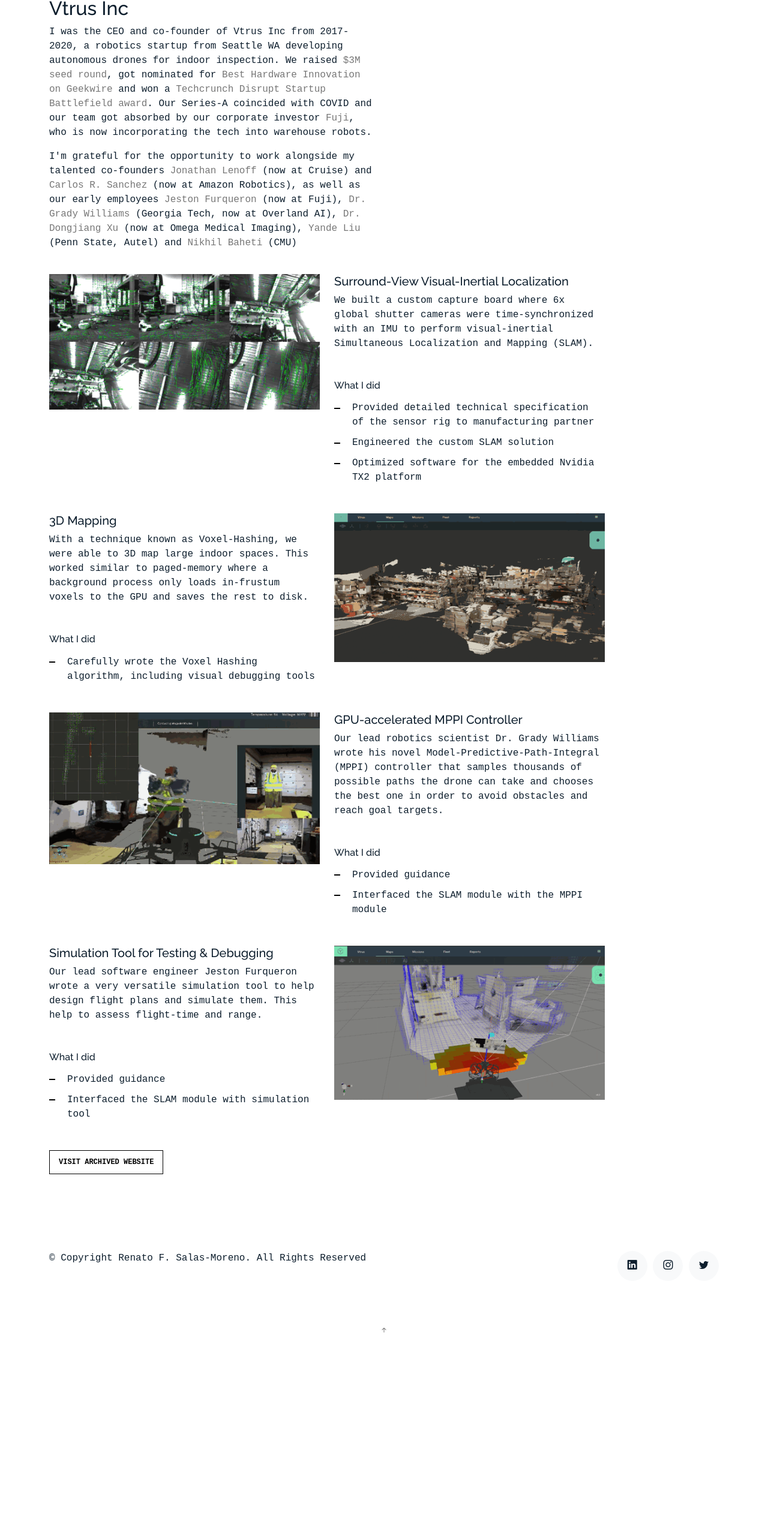
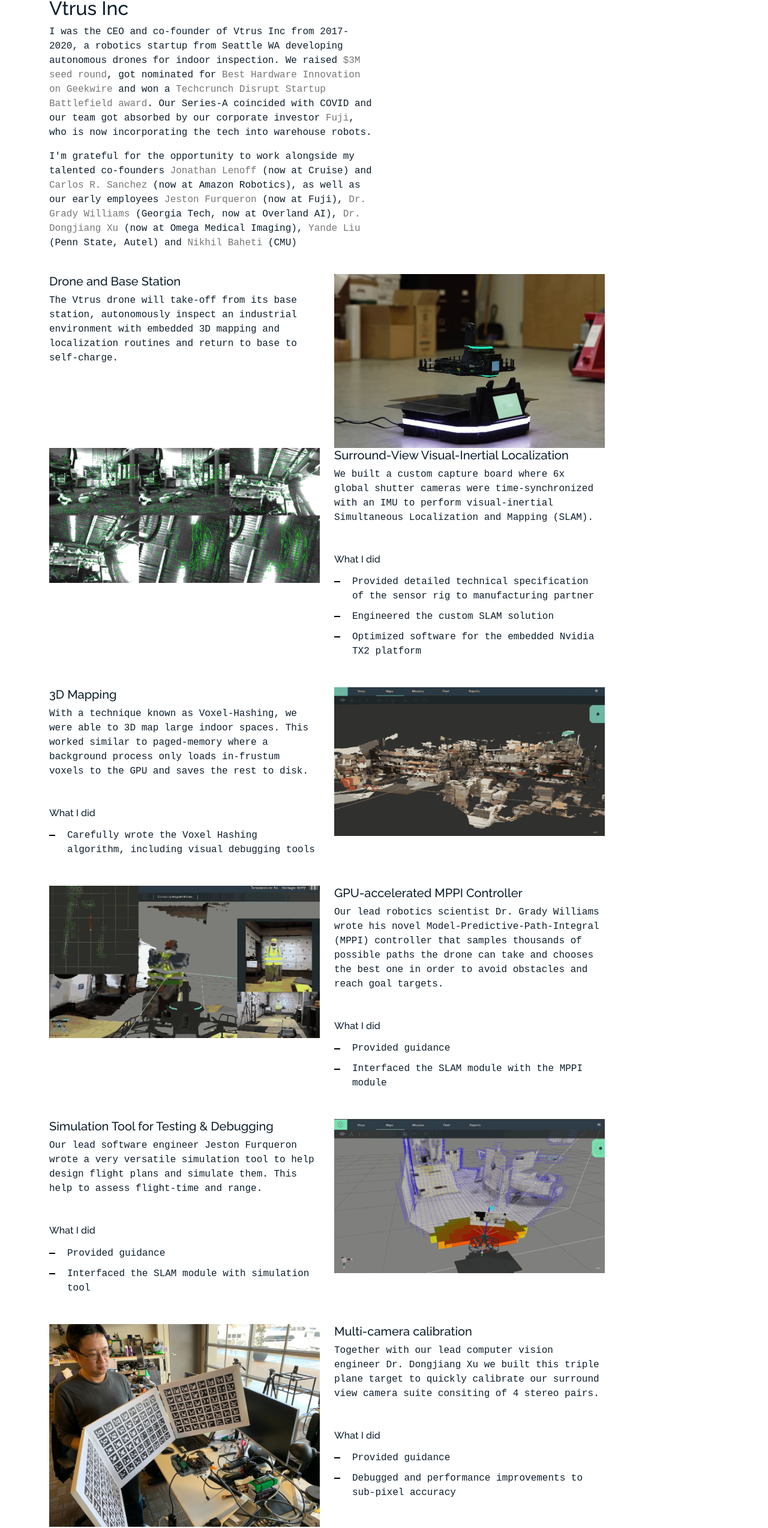
Before and after one commit to nazcaspider/nazcaspider.github.io, a plain HTML site: page work-vtrus.html in a window 1280 px wide. Shown: the part 226-2774 px from the top of the page at 60% size. Before the commit the page ends 2458 px from the top, so only its background shows below. Drawn offline with Linux system fonts and the light colour scheme; a web font is replaced by a local one.

Commit message:
Updates May 2024

```diff
--- a/work-vtrus.html
+++ b/work-vtrus.html
@@ -82,6 +82,19 @@
       <div class="site-section pb-0">
         <div class="container">
           <div class="row align-items-stretch">
+            <div class="col-md-5 ml-auto" data-aos="fade-up" data-aos-delay="100">
+              <div class="sticky-content">
+                <h3 class="h3">Drone and Base Station</h3>
+                <div class="mb-5">
+                  <p>The Vtrus drone will take-off from its base station, autonomously inspect an industrial environment with embedded 3D mapping and localization routines and return to base to self-charge.</p>
+                </div>
+              </div>
+            </div>
+            <div class="col-md-5" data-aos="fade-up">
+              <img src="assets/img/img-vtrus-drone.jpg" alt="Image" class="img-fluid">
+            </div>
+          </div>
+          <div class="row align-items-stretch">
             <div class="col-md-5" data-aos="fade-up">
               <img src="assets/img/vtrus-multi-cam-tracking.gif" alt="Image" class="img-fluid">
             </div>
@@ -155,6 +168,24 @@
             <div class="col-md-5" data-aos="fade-up">
               <img src="assets/img/vtrus-simulation.gif" alt="Image" class="img-fluid">
             </div>
+          </div>
+          <div class="row align-items-stretch">
+            <div class="col-md-5" data-aos="fade-up">
+              <img src="assets/img/img-calibration.jpg" alt="Image" class="img-fluid">
+            </div>
+            <div class="col-md-5 ml-auto" data-aos="fade-up" data-aos-delay="100">
+              <div class="sticky-content">
+                <h3 class="h3">Multi-camera calibration</h3>
+                <div class="mb-5">
+                  <p>Together with our lead computer vision engineer Dr. Dongjiang Xu we built this triple plane target to quickly calibrate our surround view camera suite consiting of 4 stereo pairs.</p>
+                </div>
+                <h4 class="h4 mb-3">What I did</h4>
+                <ul class="list-unstyled list-line mb-5">
+                  <li>Provided guidance</li>
+                  <li>Debugged and performance improvements to sub-pixel accuracy</li>
+                </ul>
+              </div>
+            </div>
             <p><a href="https://web.archive.org/web/20200407124709/https://www.vtr.us/" class="readmore">Visit Archived Website</a></p>
           </div>
         </div>
```
Also changed, not shown: work-aviation.html (+9 -1 lines), assets/img/img-calibration.jpg (added), assets/img/img-icon.jpg (added), assets/img/img-vtrus-drone.jpg (added), 1 other file.
